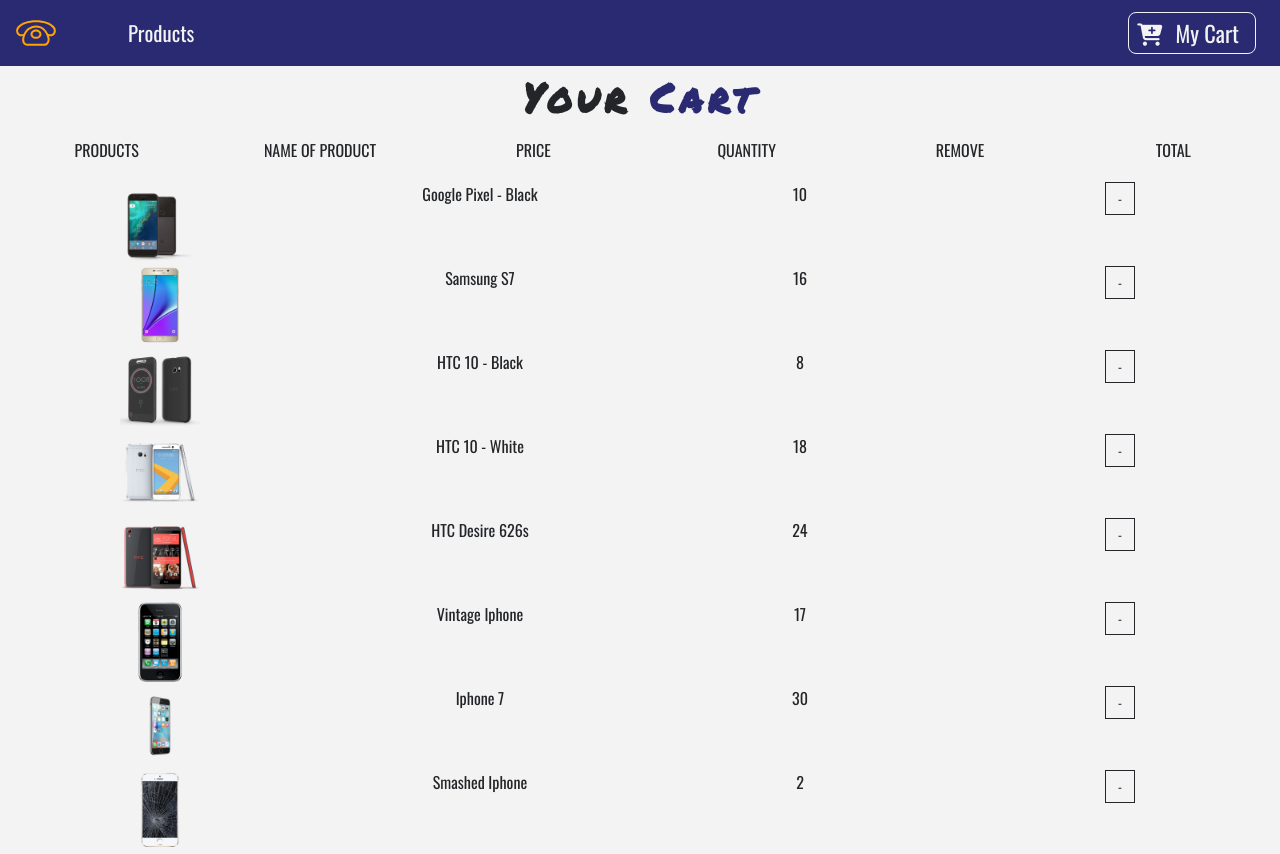
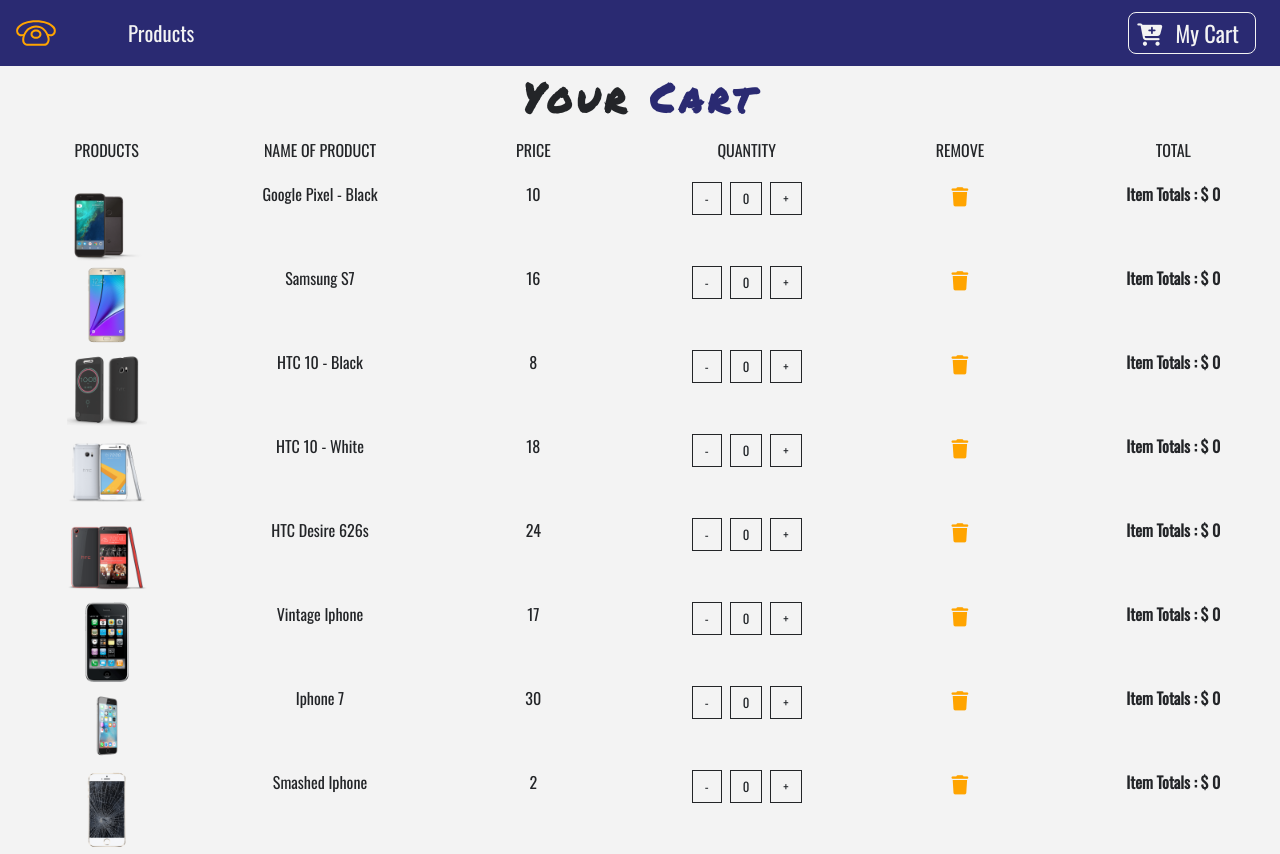
Before and after one commit to blackbill2024/E-Commerce-Site, a React (Create React App) app: page /cart in a window 1280 px wide. Built offline with nearby package versions, Linux system fonts and the light colour scheme.

Commit message:
Initial Commit

```diff
--- a/src/components/cart/CartItem.js
+++ b/src/components/cart/CartItem.js
@@ -17,13 +17,23 @@
             <div className="col-10 mx-auto col-lg-2 my-2 my-lg-0">
                 <div className="d-flex justify-content-center">
                     <div>
-                        <span className="btn btn-black mx-1" onClick={()=>{
-                            decrement(id);
-                        }}>
-                            -
-                        </span>
+                        <span className="btn btn-black mx-1" onClick={()=>{decrement(id);}}> - </span>
+                        <span className="btn btn-black mx-1">{count}</span>
+
+                        <span className="btn btn-black mx-1" onClick={()=>{increment(id);}}> + </span>
                     </div>
                 </div>
+            </div>
+            <div className="col-10 mx-auto col-lg-2">
+                <div className="cart-icon" onClick={()=>{
+                    removeItem(id);
+                }}>
+                    <i className="fas fa-trash"/>
+                </div>
+            </div>
+            <div className="col-10 mx-auto col-lg-2">
+                <strong>Item Totals : $ {total}</strong>
+
             </div>
         </div>
     )
```
Also changed, not shown: 1 other file (tests, documents, lock files or other folders).
